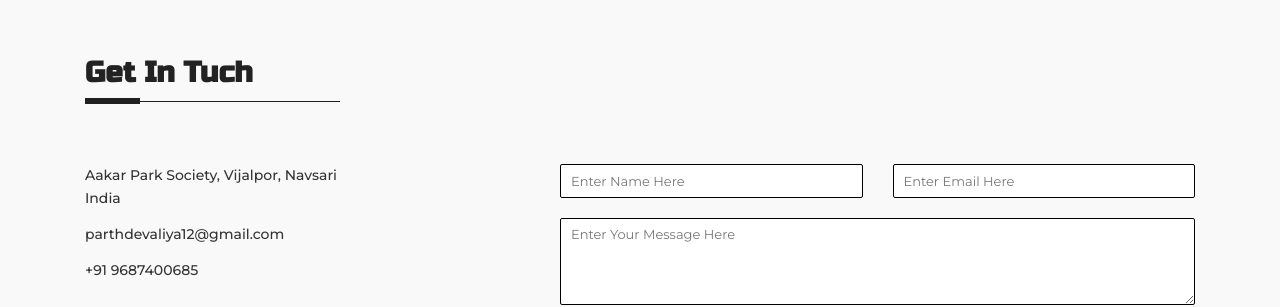
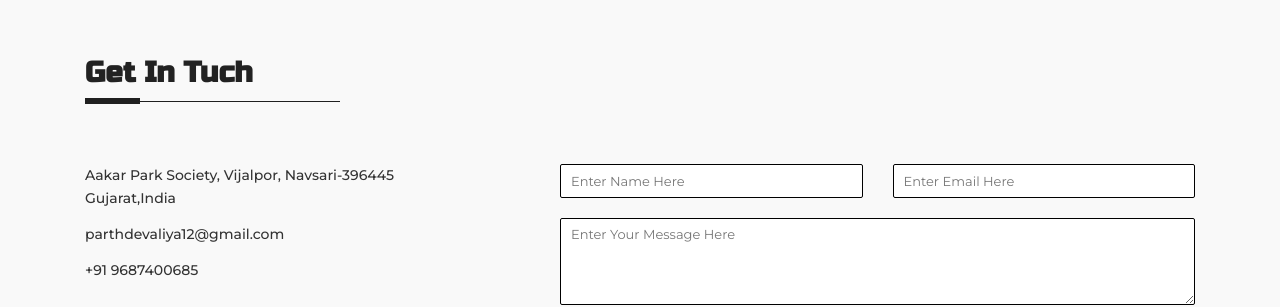
Before and after one commit to ParthDevaliya/Parth-Portfolio, a plain HTML site: page index.html in a window 1280 px wide. Shown: the part 2068-2375 px from the top of the page. Drawn offline with Linux system fonts and the light colour scheme.

Commit message:
address added

```diff
--- a/index.html
+++ b/index.html
@@ -147,7 +147,7 @@
                 <div class="col-md-5">
                     <div class="cnt-left">
                         <ul>
-                            <li>Aakar Park Society, Vijalpor, Navsari<span class="ct-break">India</span></li>
+                            <li>Aakar Park Society, Vijalpor, Navsari-396445<span class="ct-break">Gujarat,India</span></li>
                             <li>parthdevaliya12@gmail.com</li>
                             <li>+91 9687400685</li>
                         </ul>
```
